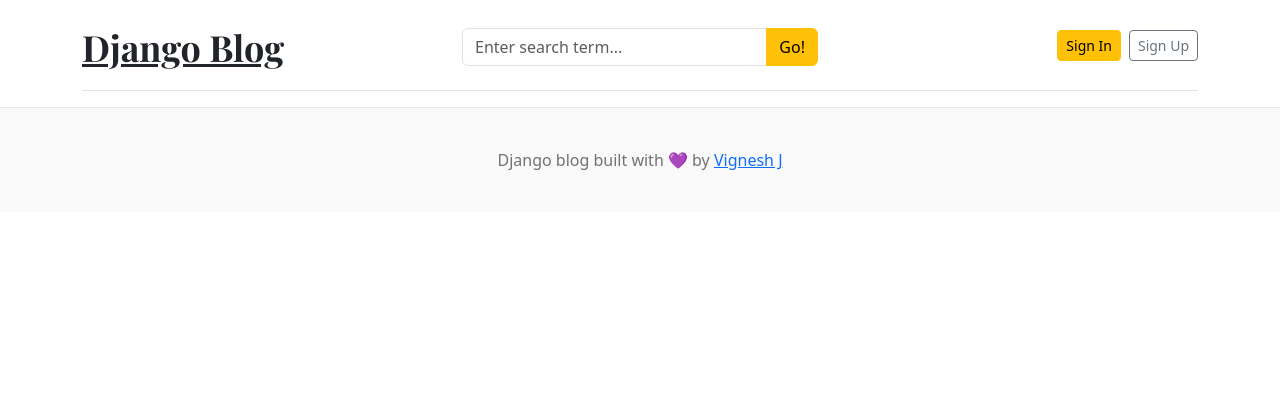
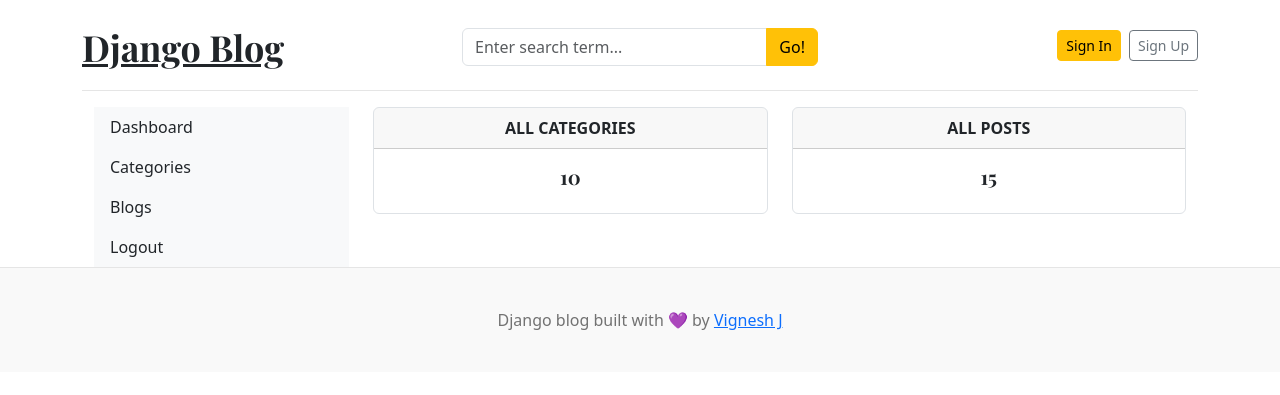
Before and after one commit to Vignesh21J/Blog_Application_User_Roles_Based, a Django app: page /dashboard/ in a window 1280 px wide. Shown: the top 395 px of the page. Run offline with Django 5.2, Linux system fonts and the light colour scheme; data that the repository does not hold is empty; parts of the project's set-up code (start-up, migrations or seed data) failed here and were passed over.

Commit message:
feat: dashboard bootstrap design

```diff
--- a/templates/dashboard/dashboard.html
+++ b/templates/dashboard/dashboard.html
@@ -2,4 +2,41 @@
 
 {% block content %}
 
+    <div class="container">
+        <div class="row">
+            <!-- Left Sidebar -->
+             <div class="col-md-3">
+                <div class="nav flex-column nav-pills bg-light" aria-orientation="vertical">
+                    <a href="" class="nav-link text-dark">Dashboard</a>
+                    <a href="" class="nav-link text-dark">Categories</a>
+                    <a href="" class="nav-link text-dark">Blogs</a>
+                    <a href="" class="nav-link text-dark">Logout</a>
+                </div>
+             </div>
+
+            <!-- Right Sidebar -->
+             <div class="col-md-9">
+                <div class="row">
+                    <div class="col">
+                        <div class="card border mb-3">
+                            <div class="card-header text-center text-uppercase fw-bold">All Categories</div>
+                            <div class="card-body text-dark">
+                                <h5 class="card-title text-center">10</h5>
+                            </div>
+                        </div>
+                    </div>
+
+                    <div class="col">
+                        <div class="card border mb-3">
+                            <div class="card-header text-center text-uppercase fw-bold">All Posts</div>
+                            <div class="card-body text-dark">
+                                <h5 class="card-title text-center">15</h5>
+                            </div>
+                        </div>
+                    </div>
+                </div>
+             </div>
+        </div>
+    </div>
+
 {% endblock content %}
```
